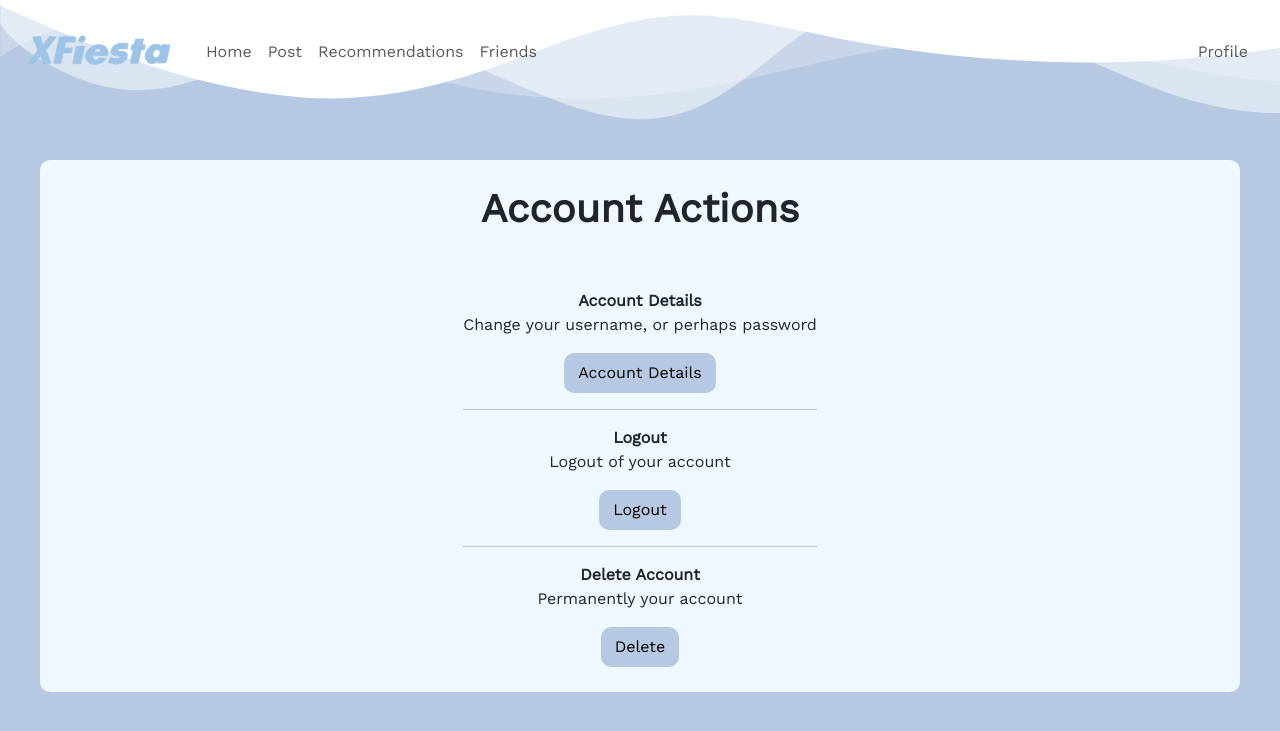
After one commit to sh4dman23/XFiesta, a Flask app: page /account_settings in a window 1280 px wide. The commit adds this page. Shown: the top 731 px of the page. Run offline with Flask 3, Linux system fonts and the light colour scheme; a user stored in the database is signed in; some libraries are stand-ins or nearby versions.

Commit message:
Added Account Actions, Fixed Bugs on Friends. Starting Profile Settings Tomorrow.

```diff
--- a/app.py
+++ b/app.py
@@ -111,7 +111,7 @@ def check_username():
         else:
             return jsonify({"result": True})
     else:
-        return apology("Not Found!", 404)
+        abort(404)
 
 
 # Profile Page
@@ -169,14 +169,15 @@ def manage_friends():
                 db.execute("COMMIT")
                 return jsonify({"result": True}), 200
             elif friends[0]["friends"] == 0:
-                db.execute("UPDATE friends SET user_id1 = ?, user_id2 = ?, friends = 1;", session["user_id"], id)
-                db.execute("UPDATE friends SET user_id1 = ?, user_id2 = ?, friends = 1;", id, session["user_id"])
+                db.execute("UPDATE friends SET friends = 1 WHERE user_id1 = ? AND user_id2 = ?;", session["user_id"], id)
+                db.execute("UPDATE friends SET friends = 1 WHERE user_id1 = ? AND user_id2 = ?;", id, session["user_id"])
                 db.execute("UPDATE users SET friends = friends + 1 WHERE id = ? OR id = ?;", session["user_id"], id)
                 db.execute("COMMIT")
                 return jsonify({"result": True}), 200
             else:
-                db.execute("UPDATE friends SET user_id1 = ?, user_id2 = ?, friends = 0;", session["user_id"], id)
-                db.execute("UPDATE friends SET user_id1 = ?, user_id2 = ?, friends = 0;", id, session["user_id"])
+                db.execute("UPDATE friends SET friends = 0 WHERE user_id1 = ? AND user_id2 = ?;", session["user_id"], id)
+                db.execute("UPDATE friends SET friends = 0 WHERE user_id1 = ? AND user_id2 = ?;", id, session["user_id"])
+                db.execute("DELETE FROM friends WHERE friends = 0;")
                 db.execute("UPDATE users SET friends = friends - 1 WHERE id = ? OR id = ?;", session["user_id"], id)
                 db.execute("COMMIT")
                 return jsonify({"result": False}), 200
@@ -200,3 +201,67 @@ def profile_settings():
                 session["user_id"]
             )
         return render_template("profile_settings.html", user=user[0], interests=interests)
+
+
+# User Account Actions
+@app.route("/account_settings")
+@login_required
+def account_settings():
+    return render_template("account_settings.html")
+
+
+# Change User Account Details
+@app.route("/change_account", methods=["GET", "POST"])
+@login_required
+def change_account():
+    if request.method == "POST":
+        username = request.form.get("username")
+        password_old = request.form.get("password_old")
+        password_new = request.form.get("password_new")
+        password_new2 = request.form.get("password_new2")
+
+        if not username or not password_old or not password_new or not password_new2 or password_new != password_new2:
+            return apology("Invalid Submission!")
+
+        check = db.execute("SELECT * FROM users WHERE username = ?;", username)
+        if len(check) > 0 and check[0]["id"] != session["user_id"]:
+            return apology("Username already exists!")
+
+        user_prev = db.execute("SELECT hash FROM users WHERE id = ?;", session["user_id"])
+        if not check_password_hash(user_prev[0]["hash"], password_new):
+            return apology("Incorrect Password!")
+
+        db.execute("UPDATE users SET username = ?, hash = ? WHERE id = ?;", username, generate_password_hash(password_new), session["user_id"])
+
+    else:
+        user = db.execute("SELECT username FROM users WHERE id = ?;", session["user_id"])
+        return render_template("change_account.html", username=user[0]["username"])
+
+
+@app.route("/remove_account", methods=["GET", "POST"])
+@login_required
+def remove_account():
+    if request.method == "POST":
+        password = request.form.get("password")
+        user = db.execute("SELECT hash FROM users WHERE id = ?;", session["user_id"])
+        confirm = request.form.get("confirmation")
+        if not confirm or not check_password_hash(user[0]["hash"], password):
+            return apology("Invalid Submission Or Incorrect Password!")
+        elif confirm == "No":
+            return redirect("/account_settings")
+        elif confirm == "Yes" and check_password_hash(user[0]["hash"], password):
+            try:
+                db.execute("BEGIN TRANSACTION")
+                db.execute("DELETE FROM users WHERE id = ?;", session["user_id"])
+                db.execute("DELETE FROM user_interests WHERE user_id = ?;", session["user_id"])
+                db.execute("DELETE FROM friends WHERE user_id1 = ? OR user_id2 = ?;", session["user_id"], session["user_id"])
+                db.execute("COMMIT")
+                session.clear()
+                return redirect("/welcome")
+            except Exception as e:
+                db.execute("ROLLBACK")
+                return apology("Account Deletion Failed!")
+        else:
+            return apology("Invalid Submission!")
+    else:
+        return render_template("remove_account.html")
--- a/static/styles.css
+++ b/static/styles.css
@@ -63,7 +63,7 @@ h1 {
 
 .container-main {
     text-align: center;
-    padding: 10px;
+    padding: 20px;
     margin-top: 10vh;
 }
 
@@ -115,6 +115,40 @@ h1 {
     width: 30% !important;
 }
 
+
+.o-profile {
+    margin: 5vw 5vh;
+    background-color: aliceblue;
+    border: 5px solid transparent;
+    border-radius: 10px;
+    display: flex;
+    flex-direction: column;
+    align-items: center;
+}
+
+.profile-pic {
+    width: 125px;
+    height: 125px;
+    border: 2px solid white;
+    border-radius: 50%;
+    overflow: hidden;
+    box-shadow: 0 0 5px rgba(0, 0, 0, 0.3);
+    background-color: #f0f0f0;
+}
+
+.profile-pic img {
+    width: 100%;
+    height: 100%;
+    object-fit: cover;
+    -webkit-user-drag: none;
+    user-select: none;
+}
+
+.btn-prof {
+    background-color: #b7c9e2 !important;
+    color: black !important;
+}
+
 .line-form {
     border: none !important;
     background: transparent !important;
--- /dev/null
+++ b/templates/account_settings.html
@@ -0,0 +1,31 @@
+{% extends "layout.html" %}
+
+{% block title %}
+    Account Settings
+{% endblock %}
+
+{% block main %}
+    <div class="container-main o-profile">
+        <h1>Account Actions</h1>
+        <br><br>
+        <div>
+            <div>
+                <strong>Account Details</strong>
+                <p>Change your username, or perhaps password</p>
+                <a href="/change_account"><button class="btn btn-primary btn-prof" type="button">Account Details</button></a>
+            </div>
+            <hr>
+            <div>
+                <strong>Logout</strong>
+                <p>Logout of your account</p>
+                <a href="/logout"><button class="btn btn-primary btn-prof" type="button">Logout</button></a>
+            </div>
+            <hr>
+            <div>
+                <strong>Delete Account</strong>
+                <p>Permanently your account</p>
+                <a href="/remove_account"><button class="btn btn-primary btn-prof" type="button">Delete</button></a>
+            </div>
+        </div>
+    </div>
+{% endblock %}
--- a/templates/profile_settings.html
+++ b/templates/profile_settings.html
@@ -6,6 +6,7 @@
 
 {% block main %}
     <div class="container-main">
+        <h1 style="margin-bottom: 5vh;">Profile Settings</h1>
         <form action="/profile_settings" method="post">
             <div class="mb-3">
                 <input autocomplete="off" class="form-control mx-auto w-auto line-form" type="text" required value="{{ user['fullname'] }}" placeholder="Name" minlength="1" maxlength="70" name="name">
```
Also changed, not shown: static/profiles.css (+0 -34 lines), templates/change_account.html (added, +110 -0 lines), templates/remove_account.html (added, +21 -0 lines), xfiesta.db, 2 other files.
